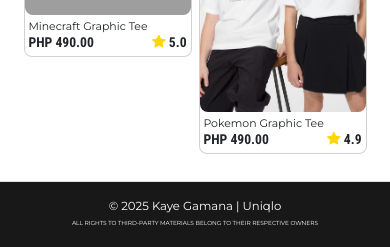
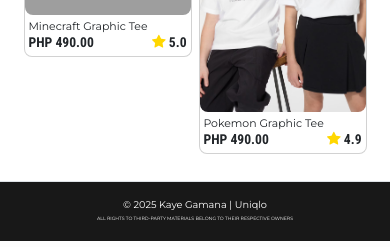
Before and after one commit to kayegamana/kayegamana.github.io, a PHP site: page /ADET/A03/tops.html in a window 390 px wide. Shown: the part 1048-1295 px from the top of the page. Run offline with PHP 8.4, Linux system fonts and the light colour scheme; grey boxes are pictures that could not be loaded.

Commit message:
adjusted font sizes

```diff
--- a/ADET/A03/css/products-styles.css
+++ b/ADET/A03/css/products-styles.css
@@ -168,7 +168,7 @@
 
 @media (max-width: 768px) {
     .navbar-title {
-        font-size: 1.7rem;
+        font-size: 2.5rem;
         top: 0.8rem;
     }
 
@@ -190,11 +190,11 @@
     .product-name,
     .product-price-rating,
     .footer-text {
-        font-size: 3vw;
+        font-size: 2.5vw;
     }
 
     .footer-subtext {
-        font-size: 1.5vw;
+        font-size: 1.2vw;
     }
 }
 
--- a/ADET/A03/css/styles.css
+++ b/ADET/A03/css/styles.css
@@ -265,7 +265,7 @@ body {
 
 @media (max-width: 768px) {
   .navbar-title {
-    font-size: 1.7rem;
+    font-size: 2.5rem;
     top: 0.8rem;
   }
 
@@ -298,11 +298,11 @@ body {
   }
 
   .footer-text {
-    font-size: 3vw;
+    font-size: 2.5vw;
   }
 
   .footer-subtext {
-    font-size: 1.5vw;
+    font-size: 1.2vw;
   }
 }
 
```
